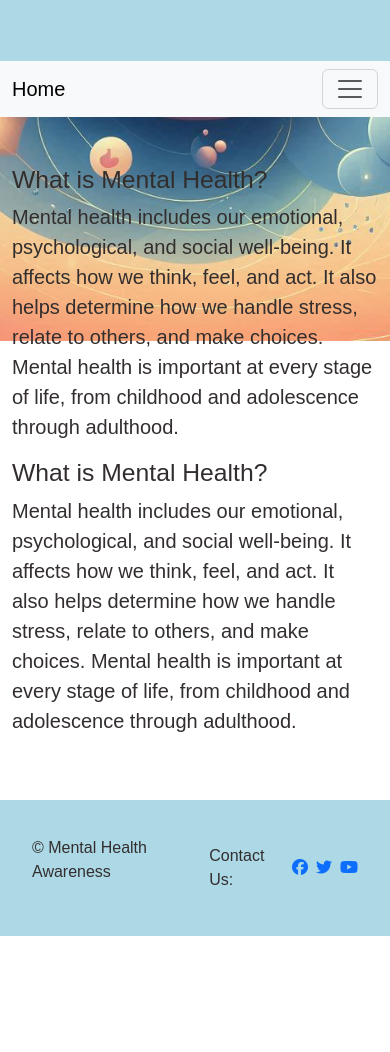
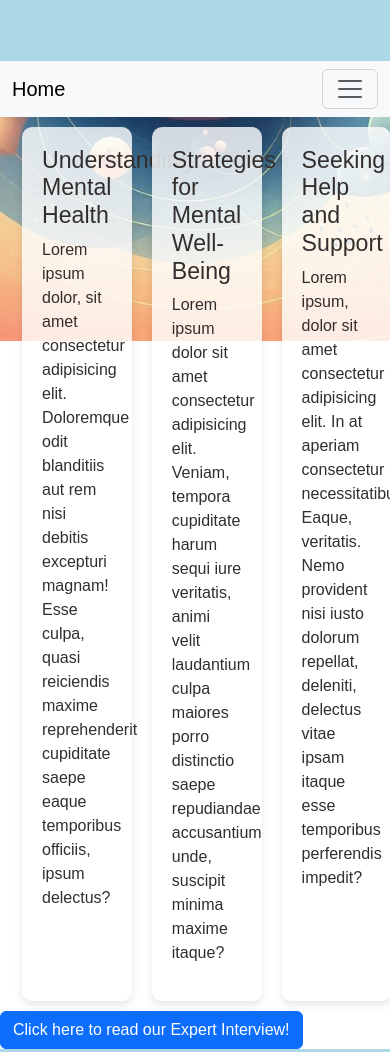
Before and after one commit to Luca-maxwell99/Mental-health-awareness, a plain HTML site: page index.html in a window 390 px wide. Shown: the part 503-1555 px from the top of the page. Before the commit the page ends 1439 px from the top, so only its background shows below. Drawn offline with nearby package versions, Linux system fonts and the light colour scheme.

Commit message:
add basic interview structure and change button

```diff
--- a/assets/css/main.css
+++ b/assets/css/main.css
@@ -1,4 +1,5 @@
-html, body {
+html,
+body {
   height: 100%;
   margin: 0;
   display: flex;
@@ -8,13 +9,10 @@ html, body {
 }
 
 body {
-
-        background-image: url('/assets/images/welbeing\ background\ .jpeg');
+  background-image: url("/assets/images/welbeing\ background\ .jpeg");
   background-size: cover; /* Ensures the image covers the entire background */
   background-repeat: no-repeat; /* Prevents the image from repeating */
   background-position: center; /* Centers the image */
-
-
 }
 
 main {
@@ -39,7 +37,6 @@ footer {
   color: rgb(250, 250, 255);
 }
 
-
 h1 {
   display: flex;
   justify-content: center;
@@ -47,7 +44,7 @@ h1 {
   padding-left: 20px;
   font-size: 60px;
   text-decoration: underline;
-    font-family: 'Courier New', Courier, monospace;
+  font-family: "Courier New", Courier, monospace;
 }
 
 .logo {
@@ -60,3 +57,16 @@ header {
   background-color: lightblue;
   padding: -100px;
 }
+
+.container {
+  display: flex;
+  justify-content: space-around; /* Distributes space around the items */
+}
+.box {
+  background: rgba(255, 255, 255, 0.8); /* Semi-transparent background */
+  padding: 20px;
+  margin: 10px;
+  border-radius: 10px;
+  width: 30%; /* Adjust width as needed */
+  box-shadow: 0 4px 8px rgba(0, 0, 0, 0.1); /* Adds some shadow for effect */
+}
--- a/index.html
+++ b/index.html
@@ -57,24 +57,29 @@
 
     <main>
 
-        <div class="container my-5">
-            <div class="row">
-                <div class="col-md-6">
-                    <h2>What is Mental Health?</h2>
-                    <p class="lead">Mental health includes our emotional, psychological, and social well-being. It affects
-                        how we think, feel, and act. It also helps determine how we handle stress, relate to others, and
-                        make choices. Mental health is important at every stage of life, from childhood and adolescence
-                        through adulthood.</p>
-                </div>
-                <div class="row">
-                    <div class="col-md-6">
-                        <h2>What is Mental Health?</h2>
-                        <p class="lead">Mental health includes our emotional, psychological, and social well-being. It affects
-                            how we think, feel, and act. It also helps determine how we handle stress, relate to others, and
-                            make choices. Mental health is important at every stage of life, from childhood and adolescence
-                            through adulthood.</p>
-                    </div>
+        <div class="container">
+            <div class="box">
+                <h3>Understanding Mental Health</h3>
+                <p>Lorem ipsum dolor, sit amet consectetur adipisicing elit. Doloremque odit blanditiis aut rem nisi
+                    debitis excepturi magnam! Esse culpa, quasi reiciendis maxime reprehenderit cupiditate saepe eaque
+                    temporibus officiis, ipsum delectus?</p>
             </div>
+            <div class="box">
+                <h3>Strategies for Mental Well-Being</h3>
+                <p>Lorem ipsum dolor sit amet consectetur adipisicing elit. Veniam, tempora cupiditate harum sequi iure
+                    veritatis, animi velit laudantium culpa maiores porro distinctio saepe repudiandae accusantium unde,
+                    suscipit minima maxime itaque?</p>
+            </div>
+            <div class="box">
+                <h3>Seeking Help and Support</h3>
+                <p>Lorem ipsum, dolor sit amet consectetur adipisicing elit. In at aperiam consectetur necessitatibus?
+                    Eaque, veritatis. Nemo provident nisi iusto dolorum repellat, deleniti, delectus vitae ipsam itaque
+                    esse temporibus perferendis impedit?</p>
+            </div>
+        </div>
+
+        <a href="interview.html" class="btn btn-primary">Click here to read our Expert Interview! </a>
+
 
 
     </main>
```
Also changed, not shown: interview.html (added, +80 -0 lines), 1 other file. Lines whose indentation alone changed are shown as unchanged.
